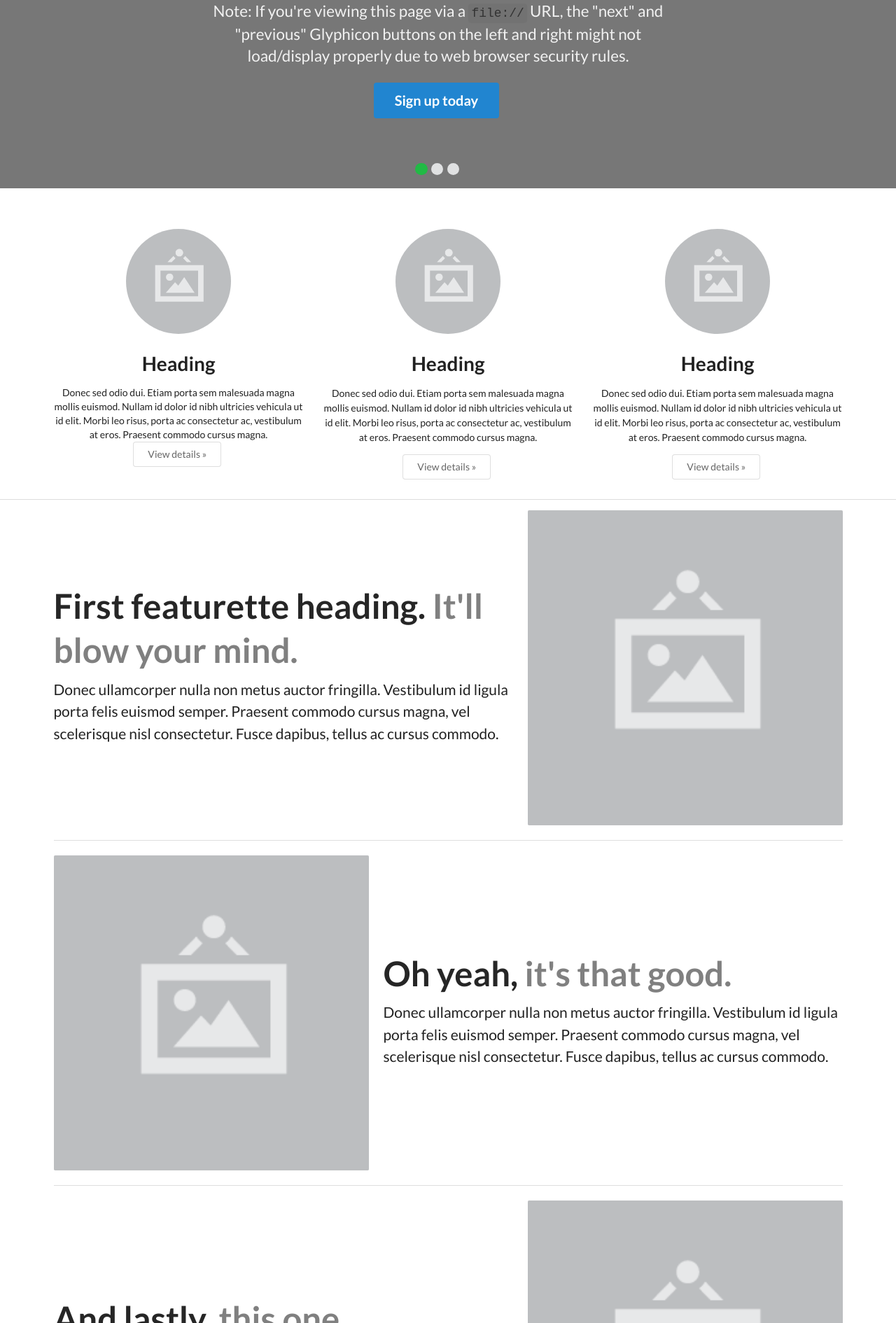
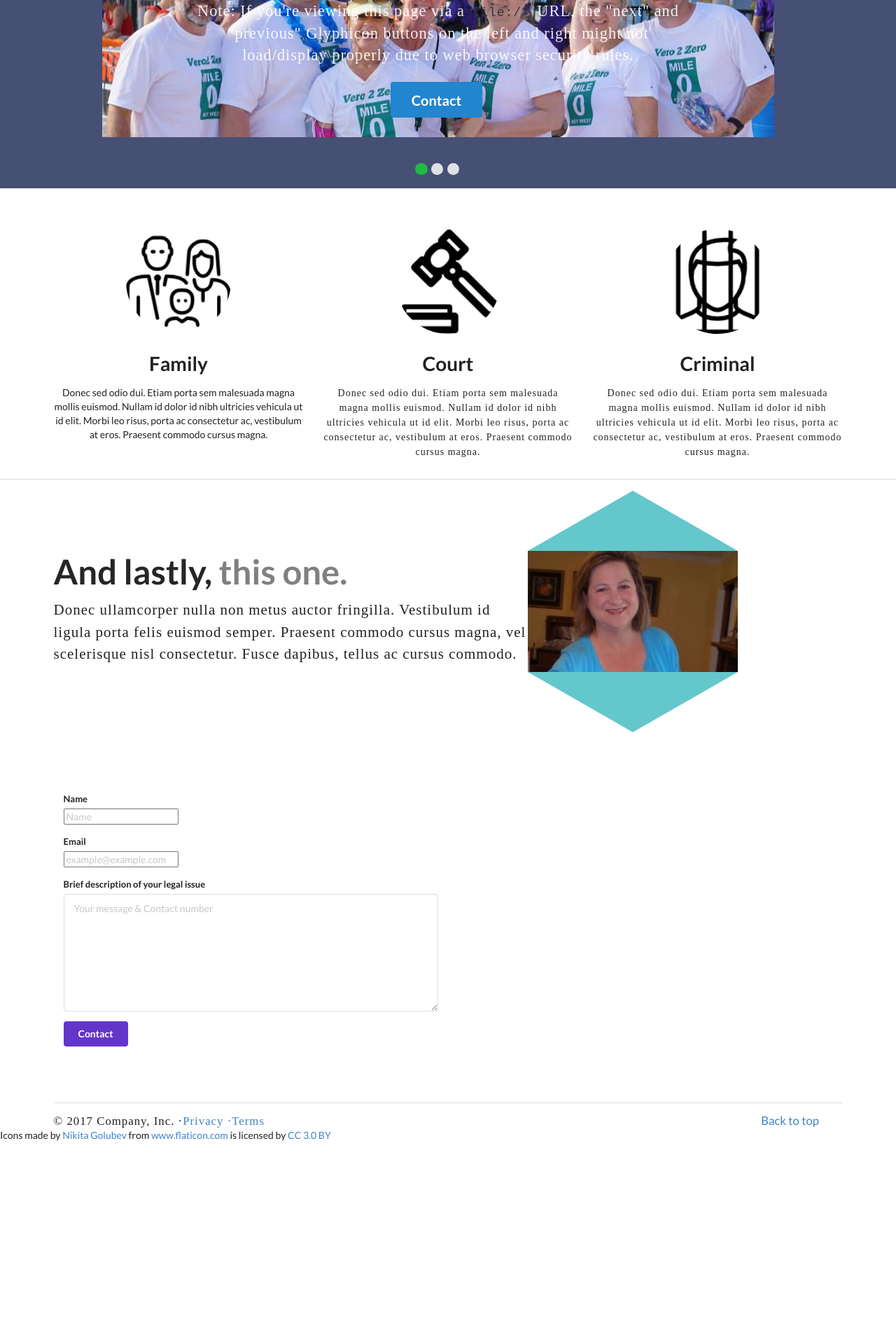
Before and after one commit to ivoryblakk/graves, a plain HTML site: page semantic-ui-forest.com/templates/bootstrap/carousel.html in a window 1280 px wide. Shown: the part 231-2121 px from the top of the page at 70% size. After the commit the page ends 1863 px from the top, so only its background shows below. Drawn offline with Linux system fonts and the light colour scheme; a web font is replaced by a local one.

Commit message:
first commit

```diff
--- a/semantic-ui-forest.com/templates/bootstrap/carousel.html
+++ b/semantic-ui-forest.com/templates/bootstrap/carousel.html
@@ -2,7 +2,7 @@
 <html>
 
 <head>
-  <link href="https://fonts.googleapis.com/css?family=Alegreya+SC" rel="stylesheet">
+  <link href="https://fonts.googleapis.com/css?family=Alegreya+SC|Radley" rel="stylesheet">
   <link rel="stylesheet" href="style.css">
   <meta charset="utf-8" />
   <meta content="IE=edge,chrome=1" http-equiv="X-UA-Compatible" />
@@ -19,81 +19,55 @@
 </head>
 
 <body>
+  <div class="container">
     <div class="ui inverted vertical center aligned segment" id="whole">
       <div class="ui container">
         <div class="ui black inverted borderless huge fluid menu">
-        <a class="header item">A. Julia Graves P.A.</a><a class="active item">Home</a><a class="item">About</a><a class="item">Contact</a>
-        <a class="ui dropdown item">Dropdown<i class="dropdown icon"></i>
-          <div class="menu">
-            <div class="item">
-              Action
-            </div>
-            <div class="item">
-              Another action
-            </div>
-            <div class="item">
-              Something else here
-            </div>
-            <div class="ui divider"></div>
-            <div class="header">
-              Navbar header
-            </div>
-            <div class="item">
-              Seperated link
-            </div>
-            <div class="item">
-              One more seperated link
-            </div>
-          </div>
-          </a>
+          <a class="header item">A. Julia Graves P.A.</a>
+          <div class="right menu"><a class="active item">Home</a><a href="#about" class="item">About</a>
+          </div><a href="#form" class="item">Contact</a>
         </div>
       </div>
       <div class="ui grid">
         <div class="three column row" id="slide">
           <div class="active column" data-tab="1">
-          <div class="ui inverted vertical center aligned segment">
+            <div id="firstSlidePic" class="ui inverted vertical center aligned segment">
               <div class="ui active text container">
                 <h1 class="ui inverted header">
-                Example headline.
+                  Family Law
                 </h1>
                 <p>Note: If you're viewing this page via a <code>file://</code> URL, the "next" and "previous" Glyphicon buttons
                   on the left and right might not load/display properly due to web browser security rules.
                 </p>
-              <div class="ui huge primary button">
-                Sign up today
-              </div>
+                <a class="ui huge primary button" href="#form">Contact</a>
               </div>
             </div>
           </div>
           <div class="column" data-tab="2">
-          <div class="ui inverted vertical center aligned segment">
+            <div id="secondSlidePic" class="ui inverted vertical center aligned segment">
               <div class="ui active text container">
                 <h1 class="ui inverted header">
-                Another example headline.
+                  Criminal Law
                 </h1>
                 <p>
                   Cras justo odio, dapibus ac facilisis in, egestas eget quam. Donec id elit non mi porta gravida at eget metus. Nullam id
                   dolor id nibh ultricies vehicula ut id elit.
                 </p>
-              <div class="ui huge primary button">
-                Learn more
-              </div>
+                <a class="ui huge primary button" href="#form">Contact</a>
               </div>
             </div>
           </div>
           <div class="column" data-tab="3">
-          <div class="ui inverted vertical center aligned segment">
+            <div id="thirdSlidePic" class="ui inverted vertical center aligned segment">
               <div class="ui active text container">
                 <h1 class="ui inverted header">
-                One more for good measure
+                  We Are Here to Help
                 </h1>
                 <p>
                   Cras justo odio, dapibus ac facilisis in, egestas eget quam. Donec id elit non mi porta gravida at eget metus. Nullam id
                   dolor id nibh ultricies vehicula ut id elit.
                 </p>
-              <div class="ui huge primary button">
-                Browse gallery
-              </div>
+                <a class="ui huge primary button" href="#form">Contact</a>
               </div>
             </div>
           </div>
@@ -124,117 +98,109 @@
     <div class="ui section hidden divider"></div>
     <div class="ui three column center aligned stackable grid container">
       <div class="column">
-      <img class="ui centered small circular image" src="../../static/images/templates/semantic-ui/wireframe/square-image.png"
-      />
+        <img class="ui centered small circular image" src=" ./img/family.png " />
         <h1 class="ui header">
-        Heading
+          Family
         </h1>
         <p></p>
         Donec sed odio dui. Etiam porta sem malesuada magna mollis euismod. Nullam id dolor id nibh ultricies vehicula ut id elit.
         Morbi leo risus, porta ac consectetur ac, vestibulum at eros. Praesent commodo cursus magna.
-      <div class="ui basic button">
-        View details &raquo;
-      </div>
       </div>
       <div class="column">
-      <img class="ui centered small circular image" src="../../static/images/templates/semantic-ui/wireframe/square-image.png"
-      />
+        <img class="ui centered small circular image" src="./img/legal.png " />
         <h1 class="ui header">
-        Heading
+          Court
         </h1>
         <p>
           Donec sed odio dui. Etiam porta sem malesuada magna mollis euismod. Nullam id dolor id nibh ultricies vehicula ut id elit.
           Morbi leo risus, porta ac consectetur ac, vestibulum at eros. Praesent commodo cursus magna.
         </p>
-      <div class="ui basic button">
-        View details &raquo;
-      </div>
       </div>
       <div class="column">
-      <img class="ui centered small circular image" src="../../static/images/templates/semantic-ui/wireframe/square-image.png"
-      />
-      <h1 class="ui header">
-        Heading
+        <img class="ui centered small circular image" src=" ./img/prisoner.png " />
+        <h1 class="ui header ">
+          Criminal
         </h1>
         <p>
           Donec sed odio dui. Etiam porta sem malesuada magna mollis euismod. Nullam id dolor id nibh ultricies vehicula ut id elit.
           Morbi leo risus, porta ac consectetur ac, vestibulum at eros. Praesent commodo cursus magna.
         </p>
-      <div class="ui basic button">
-        View details &raquo;
       </div>
     </div>
-  </div>
-  <div class="ui section divider"></div>
-  <div class="ui grid container">
-    <div class="ui relaxed divided items">
-      <div class="item">
-        <div class="middle aligned content">
-          <h1 class="ui header">
-            First featurette heading. <span class="disabled">It'll blow your mind.</span>
+    <div class="ui section divider "></div>
+    <div class="ui grid container ">
+      <div class="ui relaxed divided items ">
+
+        <div class="item ">
+
+          <div class="middle aligned content ">
+            <h1 class="ui header ">
+              And lastly, <span class="disabled ">this one.</span>
             </h1>
-          <div class="description">
+            <div class="description ">
               <p>
                 Donec ullamcorper nulla non metus auctor fringilla. Vestibulum id ligula porta felis euismod semper. Praesent commodo cursus
                 magna, vel scelerisque nisl consectetur. Fusce dapibus, tellus ac cursus commodo.
               </p>
             </div>
           </div>
-        <div class="ui right floated large image">
-          <img src="../../static/images/templates/semantic-ui/wireframe/square-image.png" />
-        </div>
-      </div>
-      <div class="item">
-        <div class="ui large image">
-          <img src="../../static/images/templates/semantic-ui/wireframe/square-image.png" />
-        </div>
-        <div class="middle aligned content">
-          <h1 class="ui header">
-            Oh yeah, <span class="disabled">it's that good.</span>
-          </h1>
-          <div class="description">
-            <p>
-              Donec ullamcorper nulla non metus auctor fringilla. Vestibulum id ligula porta felis euismod semper. Praesent commodo cursus
-              magna, vel scelerisque nisl consectetur. Fusce dapibus, tellus ac cursus commodo.
-            </p>
-          </div>
-        </div>
-      </div>
-      <div class="item">
-        <div class="middle aligned content">
-          <h1 class="ui header">
-            And lastly, <span class="disabled">this one.</span>
-          </h1>
-          <div class="description">
-            <p>
-              Donec ullamcorper nulla non metus auctor fringilla. Vestibulum id ligula porta felis euismod semper. Praesent commodo cursus
-              magna, vel scelerisque nisl consectetur. Fusce dapibus, tellus ac cursus commodo.
-            </p>
-          </div>
-        </div>
-        <div class="ui right floated large image">
-          <img src="../../static/images/templates/semantic-ui/wireframe/square-image.png" />
+          <div class="ui right floated large image ">
+            <div class="ui grid">
+              <div class="row">
+                <div class="eight wide column">
+                  <div class="hexagon pic">
+                    <span class="top"></span>
+                    <span class="bottom"></span>
                   </div>
                 </div>
               </div>
             </div>
-  <div class="ui hidden divider"></div>
-  <div class="ui footer container">
-    <div class="ui divider"></div>
-    <div class="ui two column grid">
-      <div class="column">
+          </div>
+
+        </div>
+        <form id="form" action="https://formspree.io/ingram.george1@gmail.com " method="POST " class="ui grid form ">
+          <!-- Change the email -->
+          <div class="eight wide column ">
+            <div class="field ">
+              <label>Name</label>
+              <input name="name " placeholder="Name " type="text ">
+            </div>
+            <div class="field ">
+              <label>Email</label>
+              <input name="email " placeholder="example@example.com " type="email ">
+            </div>
+            <div class="field ">
+              <label>Brief description of your legal issue
+                  </label>
+              <textarea name="message " placeholder="Your message & Contact number "></textarea>
+            </div>
+
+
+            <button class="ui violet button " type="submit ">Contact</button>
+          </div>
+        </form>
+      </div>
+    </div>
+    <div class="ui hidden divider "></div>
+    <div class="ui footer container ">
+      <div class="ui divider "></div>
+      <div class="ui two column grid ">
+        <div class="column ">
           <p>
-          &copy; 2017 Company, Inc. ·<a href="carousel.html#">Privacy  ·</a><a href="carousel.html#">Terms</a>
+            &copy; 2017 Company, Inc. ·<a href="carousel.html# ">Privacy  ·</a><a href="carousel.html# ">Terms</a>
           </p>
         </div>
-      <div class="right floated two wide column">
-        <a href="carousel.html#">Back to top</a>
+        <div class="right floated two wide column ">
+          <a href="carousel.html# ">Back to top</a>
         </div>
       </div>
     </div>
-  <script src="../../static/dist/semantic-ui/semantic.min.js"></script>
-  <script src="script.js"></script>
-
+    <script src="../../static/dist/semantic-ui/semantic.min.js "></script>
+    <script src="script.js "></script>
+  </div>
+  <div>Icons made by <a href="https://www.flaticon.com/authors/nikita-golubev" title="Nikita Golubev">Nikita Golubev</a> from
+    <a href="https://www.flaticon.com/" title="Flaticon">www.flaticon.com</a> is licensed by <a href="http://creativecommons.org/licenses/by/3.0/"
+      title="Creative Commons BY 3.0" target="_blank">CC 3.0 BY</a></div>
 </body>
 
 </html>
--- a/semantic-ui-forest.com/templates/bootstrap/style.css
+++ b/semantic-ui-forest.com/templates/bootstrap/style.css
@@ -1,5 +1,5 @@
 body .ui.inverted.segment {
-  background-color: #777;
+  background-color: rgb(70, 79, 116);
 }
 
 #whole.segment {
@@ -13,10 +13,33 @@ body .ui.inverted.segment {
 .ui.borderless.inverted.menu .active.item {
   background-color: black;
 }
+p {
+  font-family: 'Radley', serif;
+  letter-spacing: 1px;
+}
 
 p code {
   background-color: white;
   border-radius: 4px;
+}
+#firstSlidePic {
+  background-image: url('./img/pic2.jpg');
+  background-position: center;
+  background-repeat: no-repeat;
+  background-size: auto;
+  background-position-y: 20%;
+}
+#secondSlidePic {
+  background-image: url('./img/pic3.jpeg');
+  background-position: center;
+  background-repeat: no-repeat;
+  background-size: 80%;
+}
+#thirdSlidePic {
+  background-image: url('./img/pic4.jpeg');
+  background-position: center;
+  background-repeat: no-repeat;
+  background-size: 80%;
 }
 
 #slide.row {
@@ -53,6 +76,34 @@ p code {
   background: transparent;
   color: white;
 }
+.hexagon {
+  position: relative;
+  width: 300px;
+  height: 173.21px;
+  background-image: url('./img/judy.jpg');
+  background-size: cover;
+  margin: 86.6px 0;
+}
+
+.hexagon:before,
+.hexagon:after {
+  content: '';
+  position: absolute;
+  width: 0;
+  border-left: 150px solid transparent;
+  border-right: 150px solid transparent;
+}
+
+.hexagon:before {
+  bottom: 100%;
+  border-bottom: 86.6px solid #64c7cc;
+}
+
+.hexagon:after {
+  top: 100%;
+  width: 0;
+  border-top: 86.6px solid #64c7cc;
+}
 
 #bubble.row {
   position: absolute;
@@ -72,6 +123,9 @@ p code {
   font-size: 1.5em;
   line-height: 1.5;
 }
+form.ui.grid {
+  margin: 50px 0;
+}
 
 .ui.footer.container {
   font-size: 1.2em;
@@ -80,3 +134,6 @@ p code {
 a.header.item {
   font-family: 'Alegreya SC', serif;
 }
+a {
+  text-decoration: none;
+}
```
Also changed, not shown: semantic-ui-forest.com/templates/bootstrap/img/family.png (added), semantic-ui-forest.com/templates/bootstrap/img/handcuffs.png (added), semantic-ui-forest.com/templates/bootstrap/img/judy.jpg (added), semantic-ui-forest.com/templates/bootstrap/img/legal.png (added), semantic-ui-forest.com/templates/bootstrap/img/pic1.jpg (added), semantic-ui-forest.com/templates/bootstrap/img/pic2.jpg (added), semantic-ui-forest.com/templates/bootstrap/img/pic3.jpeg (added), semantic-ui-forest.com/templates/bootstrap/img/pic4.jpeg (added), semantic-ui-forest.com/templates/bootstrap/img/prisoner.png (added). Lines whose indentation alone changed are shown as unchanged.
